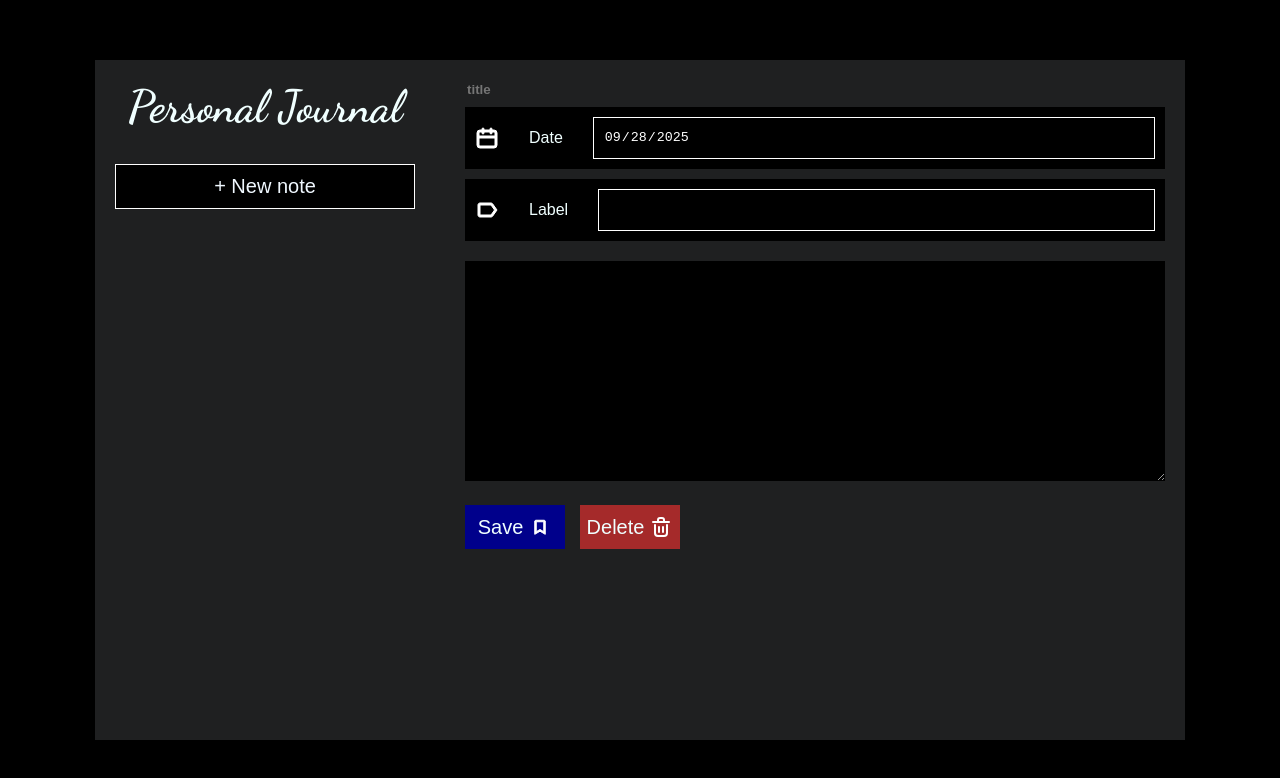
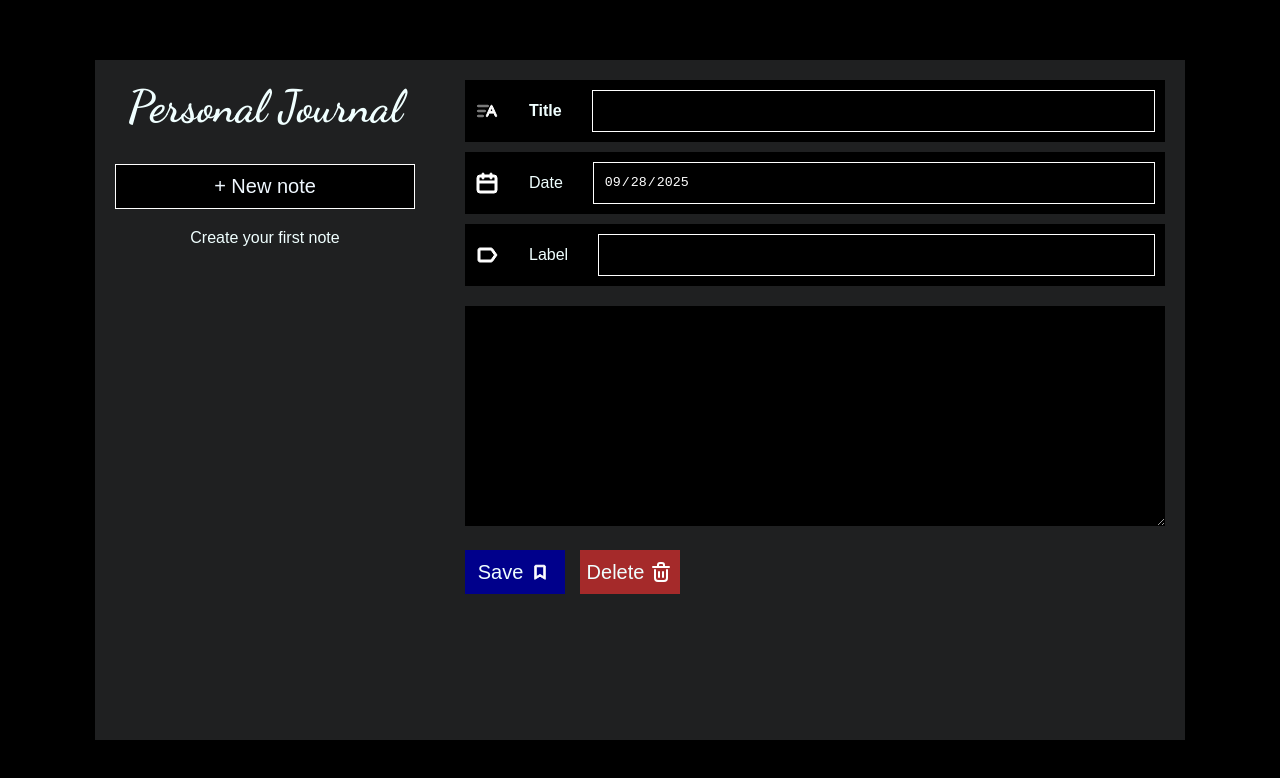
Before and after one commit to tayahanchar/personal-journal, a React (Vite) app: page / in a window 1280 px wide. Shown: the top 778 px of the page. Built offline with nearby package versions, Linux system fonts and the light colour scheme; a web font is replaced by a local one.

Commit message:
feat: add title svg and initial message when the list is empty

```diff
--- a/src/Components/Note/Note.css
+++ b/src/Components/Note/Note.css
@@ -3,9 +3,12 @@
 }
 
 .note-title {
-  background-color: transparent;
-  color: azure;
-  border: none;
+  display: flex;
+  align-items: center;
+  gap: 30px;
+  margin-bottom: 10px;
+  background-color: black;
+  padding: 10px;
 }
 
 .note-date {
--- a/src/Components/Note/Note.jsx
+++ b/src/Components/Note/Note.jsx
@@ -10,14 +10,18 @@ const Note = ({ note, changeNote, addNote }) => {
 
   return (
     <form className="note-section" onSubmit={submitForm}>
+      <div className="note-title">
+        <img className="svg" src="/title.svg" alt="title" />
+        <p>Title</p>
         <Input
-        placeholder="title"
           type="text"
           name="title"
-        style="note-title"
+          style="form-input"
           value={note.title}
           onChange={changeNote}
         />
+      </div>
+
       <div className="note-date">
         <img className="svg" src="/calender.svg" alt="calender" />
         <p>Date</p>
--- a/src/Components/NotesSection/NotesSection.css
+++ b/src/Components/NotesSection/NotesSection.css
@@ -3,3 +3,7 @@
   display: flex;
   flex-direction: column;
 }
+
+.start-message {
+  text-align: center;
+}
--- a/src/Components/NotesSection/NotesSection.jsx
+++ b/src/Components/NotesSection/NotesSection.jsx
@@ -8,7 +8,11 @@ const NotesSection = ({ notesList }) => {
     <section className="notes-section">
       <Header />
       <NewNoteButton />
-      <NotesList notesList={notesList} />
+      {notesList.length !== 0 ? (
+        <NotesList notesList={notesList} />
+      ) : (
+        <div className="start-message">Create your first note</div>
+      )}
     </section>
   );
 };
```
Also changed, not shown: public/title.svg (added). Lines whose indentation alone changed are shown as unchanged.
